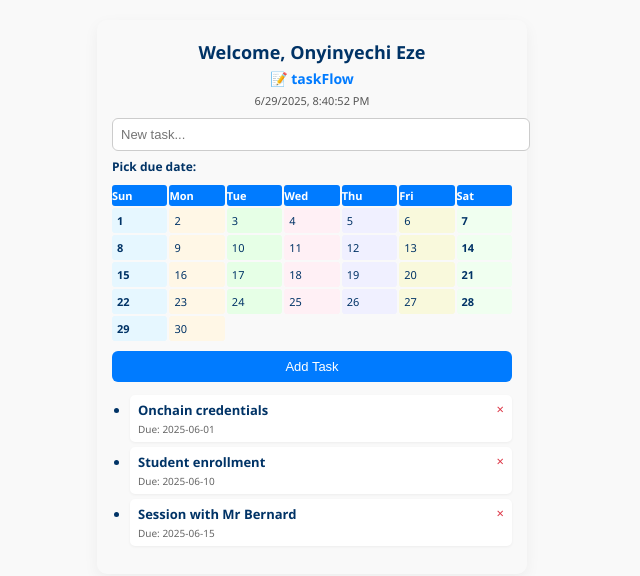
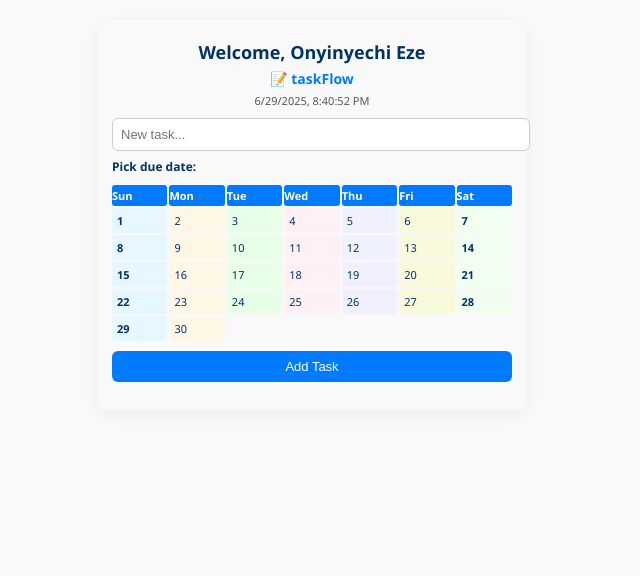
Before and after one commit to Onyinyechi46/taskFlow-web-cli, a plain HTML site: page public/index.html in a window 1280 px wide. Shown: the whole page, without its empty margins (328-968 px from the left). Drawn offline with Linux system fonts and the light colour scheme.

Commit message:
Initial commit of taskFlow with web and CLI support

```diff
--- a/index.html
+++ b/public/index.html
@@ -16,28 +16,18 @@
       font-size: 13px;
       color: #003366;
     }
-
     h1, h2 {
       text-align: center;
       margin: 5px 0;
     }
-
-    h1 {
-      font-size: 18px;
-    }
-
-    h2 {
-      font-size: 14px;
-      color: #007bff;
-    }
-
+    h1 { font-size: 18px; }
+    h2 { font-size: 14px; color: #007bff; }
     #date-time, #countdown-timer {
       text-align: center;
       font-size: 11px;
       color: #555;
       margin: 5px 0 10px;
     }
-
     input[type="text"] {
       width: 100%;
       padding: 8px;
@@ -46,7 +36,6 @@
       border: 1px solid #ccc;
       border-radius: 6px;
     }
-
     button {
       width: 100%;
       padding: 8px;
@@ -57,11 +46,7 @@
       border-radius: 6px;
       cursor: pointer;
     }
-
-    button:hover {
-      background: #0056b3;
-    }
-
+    button:hover { background: #0056b3; }
     #calendar {
       display: grid;
       grid-template-columns: repeat(7, 1fr);
@@ -69,7 +54,6 @@
       margin: 10px 0;
       font-size: 11px;
     }
-
     .calendar-header {
       background: #007bff;
       color: #fff;
@@ -77,34 +61,26 @@
       font-weight: bold;
       border-radius: 3px;
     }
-
     .calendar-day {
       padding: 5px;
       border-radius: 3px;
       cursor: pointer;
       transition: background 0.2s;
     }
-
     .calendar-day:hover {
       background: #007bff !important;
       color: white;
     }
-
-    .calendar-day.weekend {
-      font-weight: bold;
-    }
-
+    .calendar-day.weekend { font-weight: bold; }
     .calendar-day.selected {
       background-color: #004085 !important;
       color: white !important;
       font-weight: bold;
       border: 1px solid #0056b3;
     }
-
     #task-list {
       padding-left: 18px;
     }
-
     #task-list li {
       background: #fff;
       margin: 5px 0;
@@ -113,13 +89,11 @@
       box-shadow: 0 1px 3px rgba(0,0,0,0.05);
       position: relative;
     }
-
     .task-meta {
       font-size: 10px;
       color: #666;
       margin-top: 3px;
     }
-
     .delete-btn {
       position: absolute;
       right: 8px;
@@ -127,7 +101,6 @@
       color: #dc3545;
       cursor: pointer;
     }
-
     .delete-btn:hover {
       color: #a71d2a;
     }
@@ -147,23 +120,7 @@
     <button type="submit">Add Task</button>
   </form>
 
-  <ul id="task-list">
-    <li>
-      <strong>Onchain credentials</strong>
-      <div class="task-meta">Due: 2025-06-01</div>
-      <span class="delete-btn" onclick="this.parentElement.remove()">×</span>
-    </li>
-    <li>
-      <strong>Student enrollment</strong>
-      <div class="task-meta">Due: 2025-06-10</div>
-      <span class="delete-btn" onclick="this.parentElement.remove()">×</span>
-    </li>
-    <li>
-      <strong>Session with Mr Bernard</strong>
-      <div class="task-meta">Due: 2025-06-15</div>
-      <span class="delete-btn" onclick="this.parentElement.remove()">×</span>
-    </li>
-  </ul>
+  <ul id="task-list"></ul>
 
   <script>
     const form = document.getElementById('task-form');
@@ -255,6 +212,15 @@
       const taskText = input.value.trim();
       if (!taskText) return;
 
+      fetch('/add-task', {
+        method: 'POST',
+        headers: { 'Content-Type': 'application/x-www-form-urlencoded' },
+        body: new URLSearchParams({ task: taskText, due: selectedDate || "No due date" })
+      })
+      .then(res => res.text())
+      .then(response => {
+        console.log(response);
+
         const li = document.createElement('li');
         li.innerHTML = `<strong>${taskText}</strong>` +
           (selectedDate ? `<div class="task-meta">Due: ${selectedDate}</div>` : '');
@@ -270,6 +236,7 @@
         selectedDate = null;
         countdownDisplay.textContent = '';
       });
+    });
   </script>
 
 </body>
```
Also changed, not shown: tasks.txt (added), 3 other files. Lines whose indentation alone changed are shown as unchanged.
